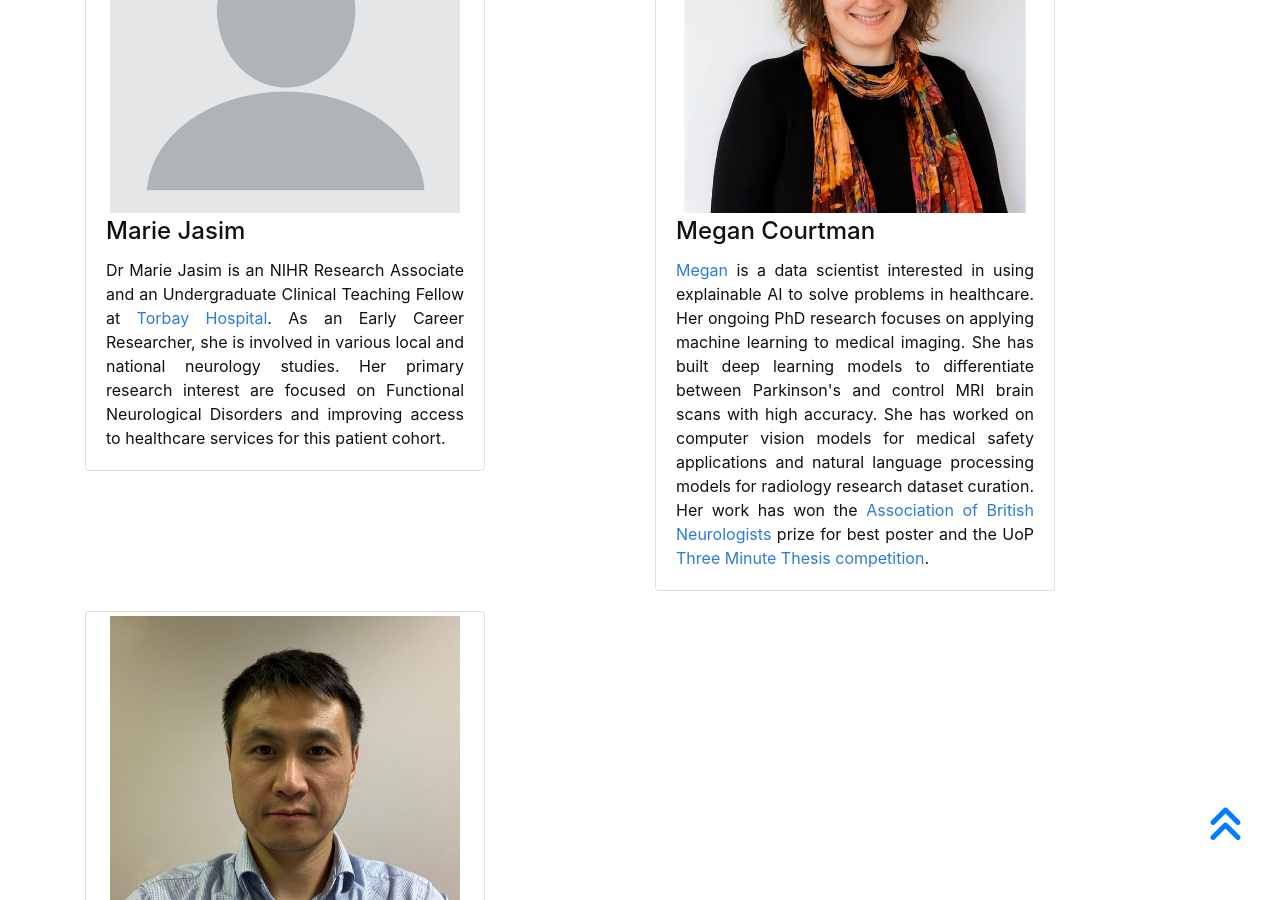
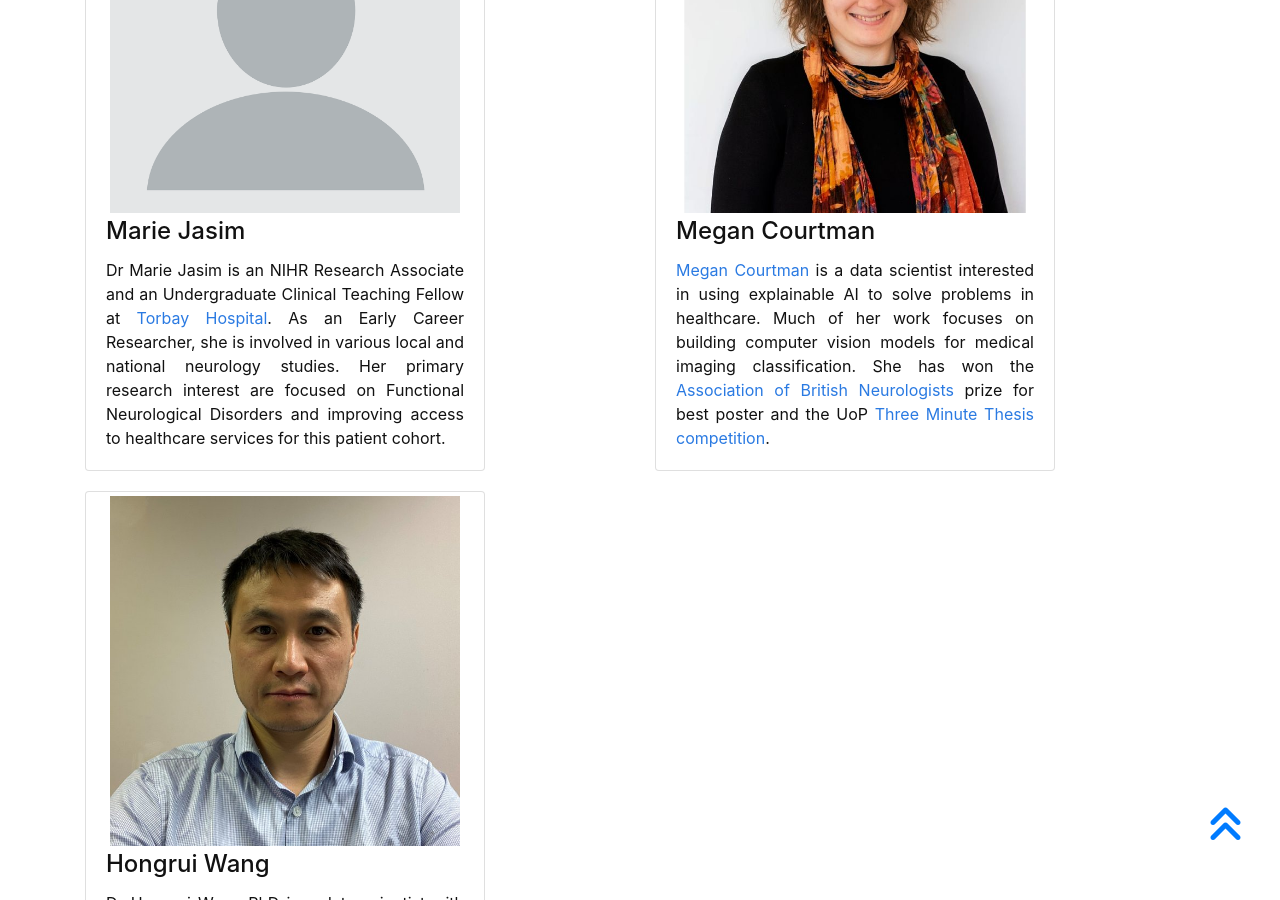
Before and after one commit to sustainsw/sustainsw.github.io, a Jekyll site: the page built from pages/people.md, in a window 1280 px wide and 900 px high, scrolled down 1137 px. Built offline with Jekyll 4.4.1, drawn with Linux system fonts in a browser that asks for light colours.

Commit message:
Shorten bio

```diff
--- a/pages/people.md
+++ b/pages/people.md
@@ -57,14 +57,10 @@ nav_order: 3
         introduction=intro_marie_jasim %}
 
         {% capture intro_megan_courtman %}
-        <a href="https://www.plymouth.ac.uk/staff/megan-courtman">Megan</a> is
+        <a href="https://www.plymouth.ac.uk/staff/megan-courtman">Megan Courtman</a> is
         a data scientist interested in using explainable AI to solve problems
-        in healthcare. Her ongoing PhD research focuses on applying machine
-        learning to medical imaging. She has built deep learning models to
-        differentiate between Parkinson's and control MRI brain scans with high
-        accuracy. She has worked on computer vision models for medical safety
-        applications and natural language processing models for radiology
-        research dataset curation. Her work has won the <a
+        in healthcare. Much of her work focuses on building computer vision
+        models for medical imaging classification. She has won the <a
         href="https://www.theabn.org/">Association of British Neurologists</a>
         prize for best poster and the UoP <a
         href="https://www.plymouth.ac.uk/student-life/your-studies/research-degrees/doctoral-college/researcher-development-programme/three-minute-thesis-competition">Three
```
